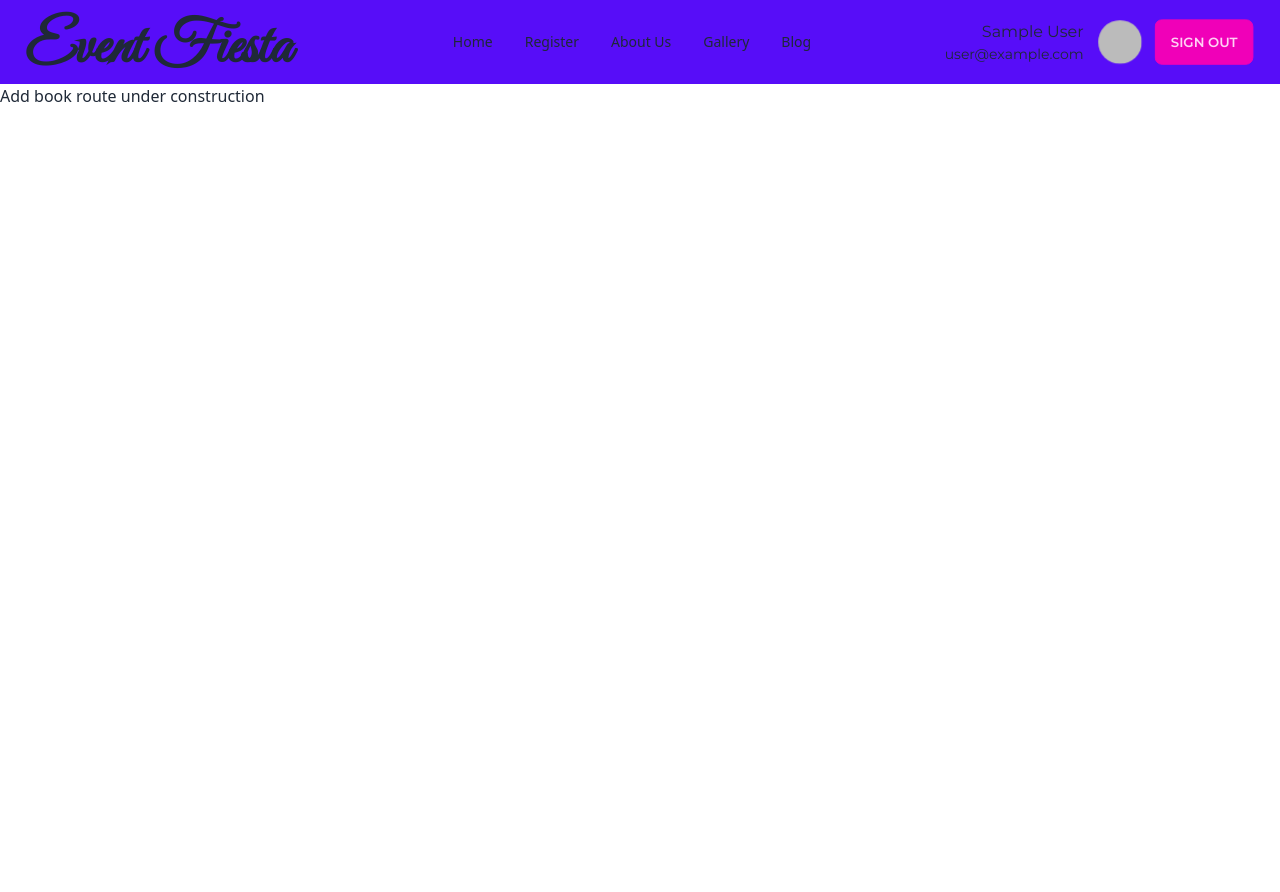
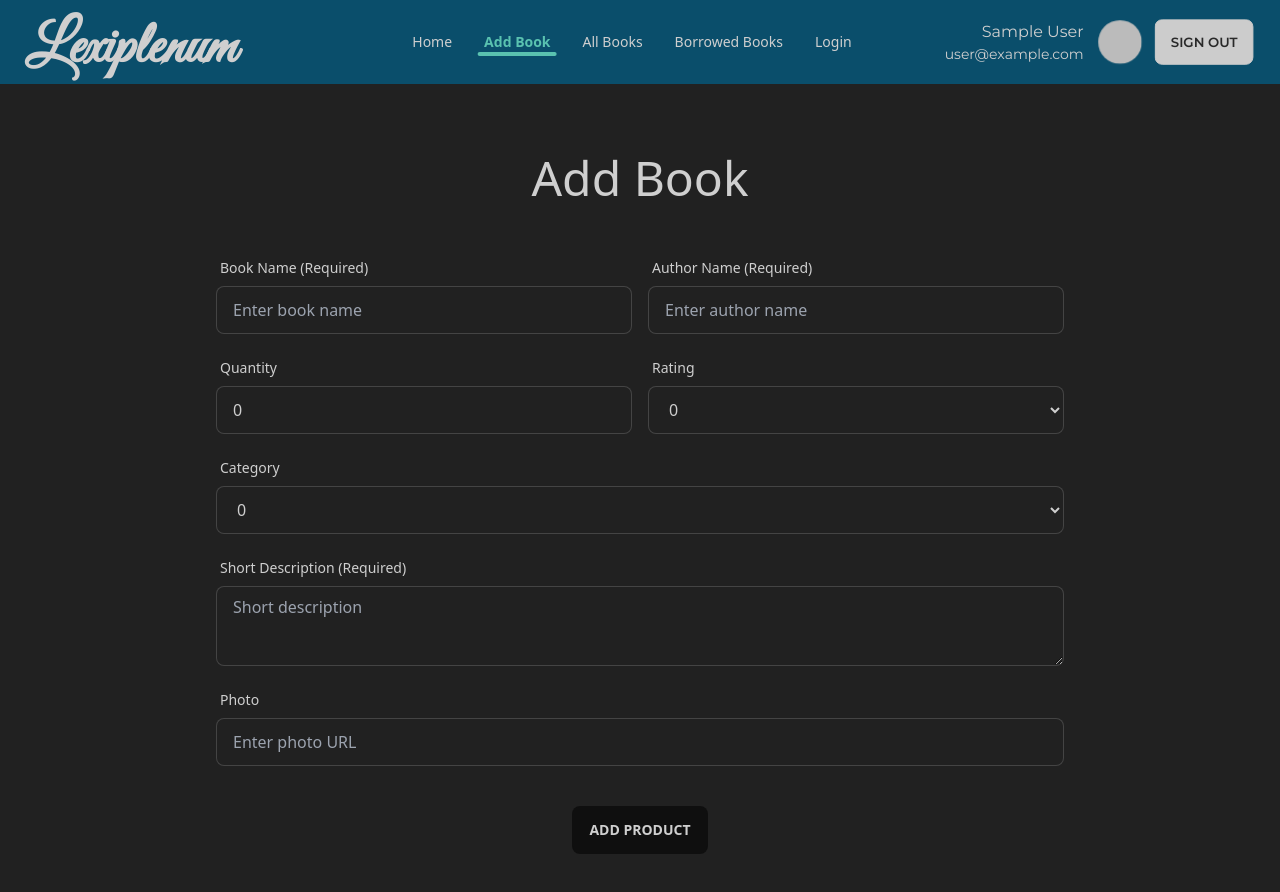
Before and after one commit to ZaibLComrade/Lexiplenum-Client, a React (Vite) app: page /books/add in a window 1280 px wide. Shown: the top 892 px of the page. Before the commit the page ends 800 px from the top, so only its background shows below. Built offline with nearby package versions, Linux system fonts and the light colour scheme; no server answers; sample sign-in values are in the browser's storage.

Commit message:
Added add books page

```diff
--- a/package.json
+++ b/package.json
@@ -10,6 +10,9 @@
     "preview": "vite preview"
   },
   "dependencies": {
+    "@emotion/react": "^11.11.1",
+    "@emotion/styled": "^11.11.0",
+    "@mui/material": "^5.14.16",
     "autoprefixer": "^10.4.16",
     "axios": "^1.6.0",
     "daisyui": "^3.9.4",
@@ -18,7 +21,9 @@
     "react": "^18.2.0",
     "react-dom": "^18.2.0",
     "react-headroom": "^3.2.1",
+    "react-hook-form": "^7.48.2",
     "react-icons": "^4.11.0",
+    "react-rating": "^2.0.5",
     "react-router-dom": "^6.18.0",
     "react-spinners": "^0.13.8",
     "sweetalert2": "^11.9.0",
--- /dev/null
+++ b/src/components/LoadingScreen.jsx
@@ -0,0 +1,62 @@
+import { CircleLoader, ClimbingBoxLoader, ClockLoader, HashLoader } from "react-spinners";
+
+const loaderProps = {
+	color: "#5AC2B0",
+	number: 1,
+}
+
+const circleLoader = <CircleLoader
+	color={loaderProps.color}
+	loading={true}
+	size={100}
+	aria-label="Loading Spinner"
+	data-testid="loader"
+	number={loaderProps.number}
+/>
+
+const climbingLoader = <ClimbingBoxLoader
+	size={15}
+	loading={true}
+	aria-label="Loading Spinner"
+	data-testid="loader"
+	number={ loaderProps.number }
+	color={ loaderProps.color }
+/>
+
+const clockLoader = <ClockLoader
+	size={100}
+	loading={true}
+	aria-label="Loading Spinner"
+	data-testid="loader"
+	number={ loaderProps.number }
+	color={ loaderProps.color }
+/>
+
+const hashLoader = <HashLoader
+	size={100}
+	loading={true}
+	aria-label="Loading Spinner"
+	data-testid="loader"
+	number={ loaderProps.number }
+	color={ loaderProps.color }
+/>
+
+const loaderArr = [
+	clockLoader,
+	climbingLoader,
+	circleLoader,
+	hashLoader,
+];
+
+
+export default function LoadingScreen() {
+	let random = Math.floor((Math.random() * loaderArr.length));
+	const currLoader = loaderArr[random];
+
+	return <div className="fixed top-0 z-[1] w-screen h-screen bg-black/80">
+	<div className="fixed z-[0] top-0 w-screen h-screen bg-primary/20"></div>
+		<div className="absolute top-1/2 left-1/2 -translate-x-1/2 -translate-y-1/2">
+			{ currLoader }
+		</div>
+	</div>
+}
--- /dev/null
+++ b/src/components/PrivateRoute.jsx
@@ -0,0 +1,20 @@
+import PropTypes from "prop-types";
+import { useLocation, Navigate } from "react-router-dom";
+import useAuth from "../hooks/useAuth";
+import LoadingScreen from "./LoadingScreen";
+
+export default function PrivateRoute({ children }) {
+	const { user, loading } = useAuth();
+	const location = useLocation();
+
+	if(loading) return <LoadingScreen/>
+
+	if(user) return children;
+
+	console.log(location.pathname)
+	return <Navigate state={ location.pathname } to="/login"/>
+}
+
+PrivateRoute.propTypes = {
+	children: PropTypes.node,
+}
--- a/src/components/Root.jsx
+++ b/src/components/Root.jsx
@@ -6,7 +6,7 @@ import Headroom from "react-headroom";
 import LoadingScreen from "./LoadingScreen";
 
 export  default function Root() {
-	const [isDark, setIsDark] = useState(false)
+	const [isDark, setIsDark] = useState(true)
 	const { loading } = useAuth();
 	if(loading) return <LoadingScreen/>
 
--- /dev/null
+++ b/src/components/books/AddBooks.jsx
@@ -0,0 +1,124 @@
+import Swal from "sweetalert2";
+import useAxiosSecure from "../../hooks/useAxiosSecure";
+import { useForm } from "react-hook-form";
+
+export default function AddProduct() {
+	const axiosSecure = useAxiosSecure();
+	const { register, handleSubmit, formState: { errors } } = useForm();
+
+	const onSubmit = newBook => {
+		axiosSecure.post("/books", newBook)
+			.then(res => {
+				if(res.data.acknowledged) {
+					Swal.fire({
+						title: 'Added!',
+						text: 'Item has been added successfully',
+						icon: 'success',
+						confirmButtonText: 'Cool'
+					})
+				}
+			})
+	};
+	const onError = errors => {
+		Swal.fire({
+			title: "Please fill the required fields",
+			icon: "error",
+			confirmButtonText: "Ok",
+		})
+	};
+
+	return <div className="container mx-auto py-[70px] space-y-6">
+		<h1 className="mx-auto text-5xl w-max">Add Book</h1>
+		<div className="mb-[120px] bg-custom-white-1">
+			<form onSubmit={ handleSubmit(onSubmit, onError) } className="p-6 mx-auto md:w-[70%] gap-4 grid grid-cols-1 md:grid-cols-2">
+				{/* Book Name */}
+				<div className="form-control">
+					<label className="label">
+						<span className="label-text">Book Name (Required)</span>
+					</label>
+					<input {...register("title", { required: true })} type="text" placeholder="Enter book name" className=" input input-bordered"/>
+				</div>
+
+				{/* Author Name */}
+				<div className=" form-control">
+					<label className="label">
+						<span className="label-text">Author Name (Required)</span>
+					</label>
+					<input {...register("author", { required: true })} type="text" placeholder="Enter author name" className=" input input-bordered"/>
+				</div>
+
+				{/* Quantity */}
+				<div className=" form-control">
+					<label className="label">
+						<span className="label-text">Quantity</span>
+					</label>
+					<input {...register("quantity")} onChange={ e => {if(e.target.value < 0) e.target.value = 0} } defaultValue="0" placeholder="Quantity" type="number" className=" input input-bordered"/>
+				</div>
+
+				{/* Rating */}
+				<div className="form-control">
+					<label className="label">
+						<span className="label-text">Rating</span>
+					</label>
+					<select {...register("rating")} className="input-bordered input">
+						<option value="0">0</option>
+						<option value="0.5">0.5</option>
+						<option value="1.0">1.0</option>
+						<option value="1.5">1.5</option>
+						<option value="2.0">2.0</option>
+						<option value="2.5">2.5</option>
+						<option value="3.0">3.0</option>
+						<option value="3.5">3.5</option>
+						<option value="4.0">4.0</option>
+						<option value="4.5">4.5</option>
+						<option value="5.0">5.0</option>
+					</select>
+				</div>
+
+				<div className="col-span-1 space-y-4 md:col-span-2">
+					{/* Category */}
+					<div className="w-full form-control">
+						<label className="label">
+							<span className="label-text" required>Category</span>
+						</label>
+						<select {...register("category")} className="input-bordered input">
+							<option value="0">0</option>
+							<option value="0.5">0.5</option>
+							<option value="1.0">1.0</option>
+							<option value="1.5">1.5</option>
+							<option value="2.0">2.0</option>
+							<option value="2.5">2.5</option>
+							<option value="3.0">3.0</option>
+							<option value="3.5">3.5</option>
+							<option value="4.0">4.0</option>
+							<option value="4.5">4.5</option>
+							<option value="5.0">5.0</option>
+						</select>
+					</div>
+
+					{/* Short Description */}
+					<div className="w-full form-control">
+						<label className="label">
+							<span className="label-text">Short Description (Required)</span>
+						</label>
+						<textarea {...register("description", { required: true })} type="text" placeholder="Short description" className="w-full pl-4 pt-2 h-[80px] input input-bordered"/>
+					</div>
+
+					{/* Photo */}
+					<div className="w-full form-control">
+						<label className="label">
+							<span className="label-text">Photo</span>
+						</label>
+						<input {...register("image")} type="text" placeholder="Enter photo URL" className="w-full input input-bordered"/>
+					</div>
+				</div>
+
+				{errors.exampleRequired && <span>This field is required</span>}
+				{/* Submit */}
+				<div className="mx-auto mt-6 w-max col-span-1 md:col-span-2">
+					<input type="submit" value="Add Product" className="w-full btn hover:bg-custom-white-2 border-custom-coffee-2 bg-custom-coffee-1 input-bordered"/>
+				</div>
+			</form>
+		</div>
+	</div>
+}
--- a/src/components/shared/Navbar.jsx
+++ b/src/components/shared/Navbar.jsx
@@ -1,8 +1,8 @@
 import { NavLink, Link } from "react-router-dom";
 import useAuth from "../../hooks/useAuth";
-import Headroom from "react-headroom";
 
 const dummyImage = "https://i.postimg.cc/T2bdytT4/tmx6-W6-N-2696144912.png";
+const siteName = "Lexiplenum"
 const listItems = (
 	<>
 		<li>
@@ -11,23 +11,23 @@ const listItems = (
 			</NavLink>
 		</li>
 		<li>
-			<NavLink className="underlay-parent" to="/register">
-				<span className="underlay"></span>Register
+			<NavLink className="underlay-parent" to="/books/add">
+				<span className="underlay"></span>Add Book
 			</NavLink>
 		</li>
 		<li>
-			<NavLink className="underlay-parent" to="/aboutus">
-				<span className="underlay"></span>About Us
+			<NavLink className="underlay-parent" to="/books/all">
+				<span className="underlay"></span>All Books
 			</NavLink>
 		</li>
 		<li>
-			<NavLink className="underlay-parent" to="/gallery">
-				<span className="underlay"></span>Gallery
+			<NavLink className="underlay-parent" to="/books/borrowed">
+				<span className="underlay"></span>Borrowed Books
 			</NavLink>
 		</li>
 		<li>
-			<NavLink className="underlay-parent" to="/blog">
-				<span className="underlay"></span>Blog
+			<NavLink className="underlay-parent" to="/login">
+				<span className="underlay"></span>Login
 			</NavLink>
 		</li>
 	</>
@@ -37,7 +37,6 @@ export default function Navbar() {
 	const { user, logoutUser } = useAuth();
 
 	return (
-		<Headroom>
 		<div className="py-4 navbar bg-primary text-custom-grey-1">
 			<div className="navbar-start font-montserrat">
 				<div className="dropdown">
@@ -68,7 +67,7 @@ export default function Navbar() {
 					to="/"
 					className="text-4xl font-bold normal-case md:text-5xl lg:text-6xl font-great-vibes btn btn-ghost"
 				>
-						Event Fiesta
+					{ siteName }
 				</Link>
 			</div>
 			<div className="hidden navbar-center xl:flex">
@@ -164,6 +163,5 @@ export default function Navbar() {
 				</div>
 			</div>
 		</div>
-		</Headroom>
 	);
 }
--- a/src/providers/AuthProvider.jsx
+++ b/src/providers/AuthProvider.jsx
@@ -22,7 +22,6 @@ export default function AuthProvider({ children }) {
 			setUser(currentUser);
 			setLoading(false);
 		})
-		setLoading(false);
 		return () => unsubscribe();
 	}, [])
 
--- a/tailwind.config.js
+++ b/tailwind.config.js
@@ -10,4 +10,26 @@ export default {
 	},
 
 	plugins: [require('daisyui')],
+	daisyui: {
+		themes: [
+			{
+				light: {
+					"primary": "#0A4F6D",
+					"secondary": "#CCCCCC",
+					"accent": "#DC143C",
+					"neutral": "#FFB6C1",
+					"base-100": "#ffffff",
+				},
+			},
+			{
+				dark: {
+					"primary": "#0A4F6D",
+					"secondary": "#CCCCCC",
+					"accent": "#DC143C",
+					"neutral": "#FFB6C1",
+					"base-100": "#212121"
+				}
+			}
+		],
+	},
 }
```
Also changed, not shown: src/router.jsx (+6 -4 lines), 1 other file (tests, documents, lock files or other folders). Lines whose indentation alone changed are shown as unchanged.
